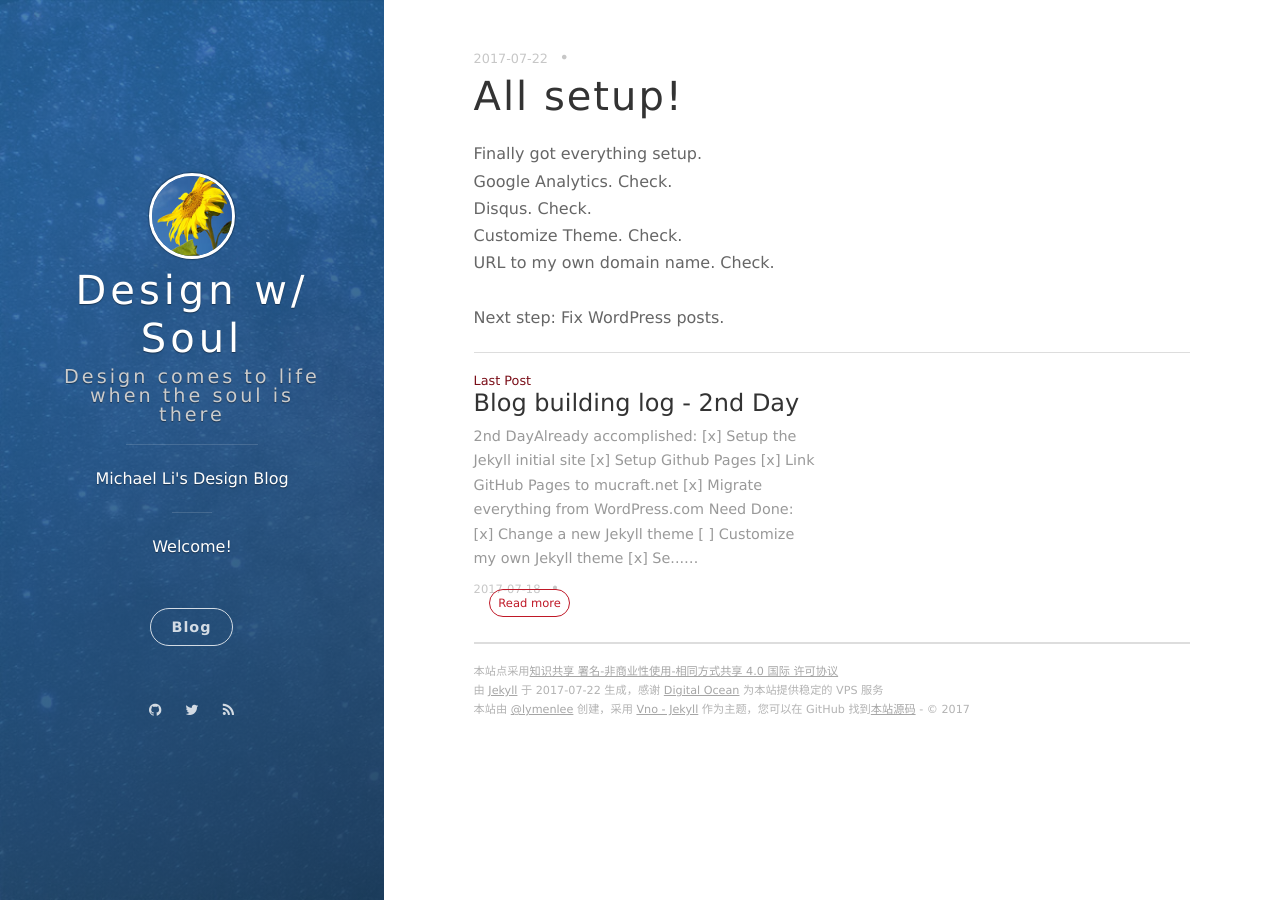
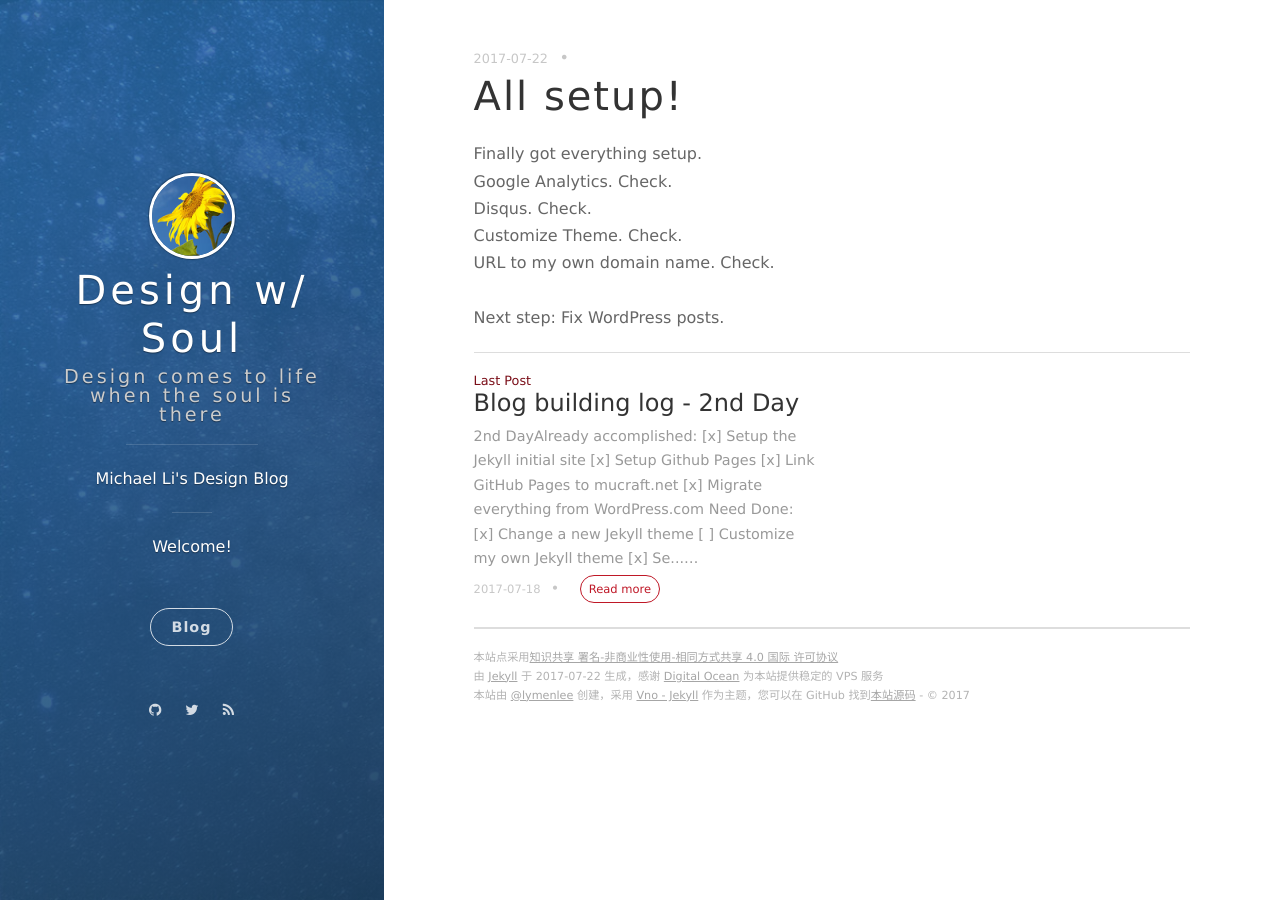
Before and after one commit to lymenlee/mucraft, a Jekyll site: the page built from _posts/2017-7-21-All-setup.md, in a window 1280 px wide. Built offline with Jekyll 4.4.1, drawn with Linux system fonts in a browser that asks for light colours; nearby versions of some CDN libraries; comment, search, counter and statistics services are not loaded.

Commit message:
Revert "Update read-more.html"
This reverts commit 3df92b4bc7fac99be7a283b9532df490a1fcb9bc.

```diff
--- a/_includes/read-more.html
+++ b/_includes/read-more.html
@@ -1,10 +1,11 @@
 <section class="read-more">
    {% if page.next %}
    {% assign current = page.next %}
+   <div class="read-more-item">
        <span class="read-more-item-dim">Next Post</span>
        <h2 class="post-list__post-title post-title"><a href="{{ current.url }}" title="link to {{ current.title }}">{{ current.title }}</a></h2>
        <p class="excerpt">{{ current.content | markdownify | strip_html | strip_newlines | truncate: 250 }}&hellip;</p>
-       <div class="post-list__meta"><time datetime="{{current.date | date: date_to_xmlschema}}" class="post-list__meta--date date">{{current.date | date: "%F"}}</time> &#8226; <br><span class="post-list__meta--tags tags">{{current.tags}}</span><a class="btn-border-small" href={{current.url}}>Read more</a></div>
+       <div class="post-list__meta"><time datetime="{{current.date | date: date_to_xmlschema}}" class="post-list__meta--date date">{{current.date | date: "%F"}}</time> &#8226; <span class="post-list__meta--tags tags">{{current.tags}}</span><a class="btn-border-small" href={{current.url}}>Read more</a></div>
    </div>
    {% endif %}
 
@@ -14,7 +15,7 @@
        <span class="read-more-item-dim">Last Post</span>
        <h2 class="post-list__post-title post-title"><a href="{{ current.url }}" title="link to {{ current.title }}">{{ current.title }}</a></h2>
        <p class="excerpt">{{ current.content | markdownify | strip_html | strip_newlines | truncate: 250 }}&hellip;</p>
-       <div class="post-list__meta"><time datetime="{{current.date | date: date_to_xmlschema}}" class="post-list__meta--date date">{{current.date | date: "%F"}}</time> &#8226;<br> <span class="post-list__meta--tags tags">{{current.tags}}</span><a class="btn-border-small" href={{current.url}}>Read more</a></div>
+       <div class="post-list__meta"><time datetime="{{current.date | date: date_to_xmlschema}}" class="post-list__meta--date date">{{current.date | date: "%F"}}</time> &#8226; <span class="post-list__meta--tags tags">{{current.tags}}</span><a class="btn-border-small" href={{current.url}}>Read more</a></div>
    </div>
    {% endif %}
 </section>
```
